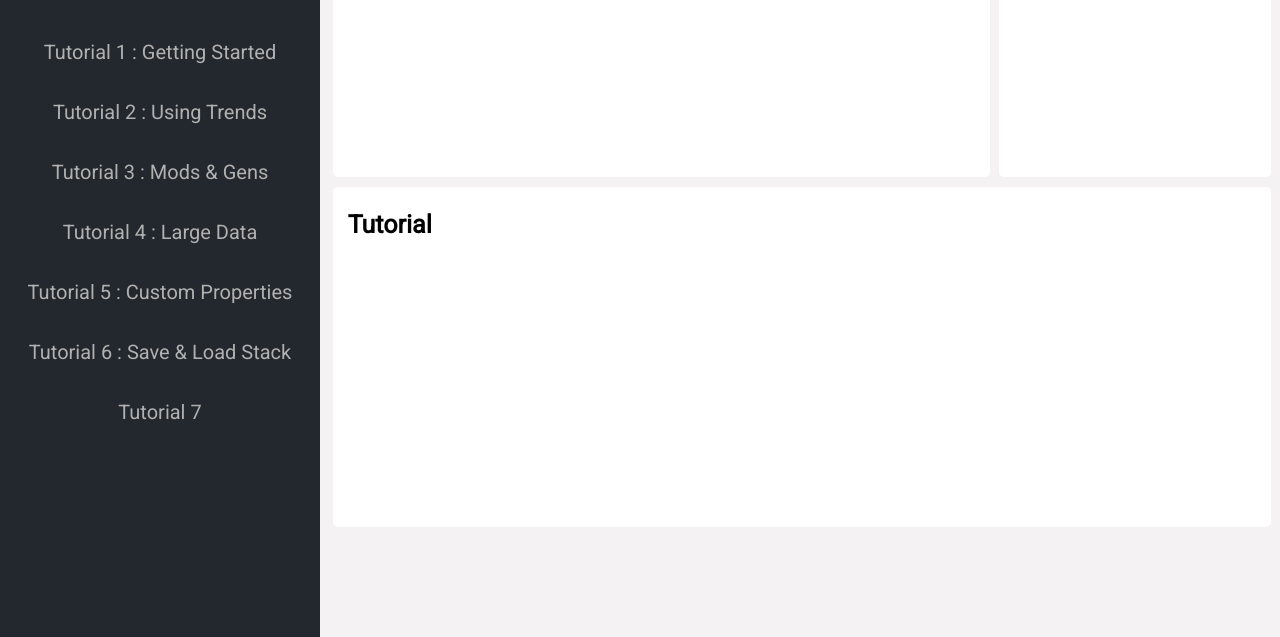
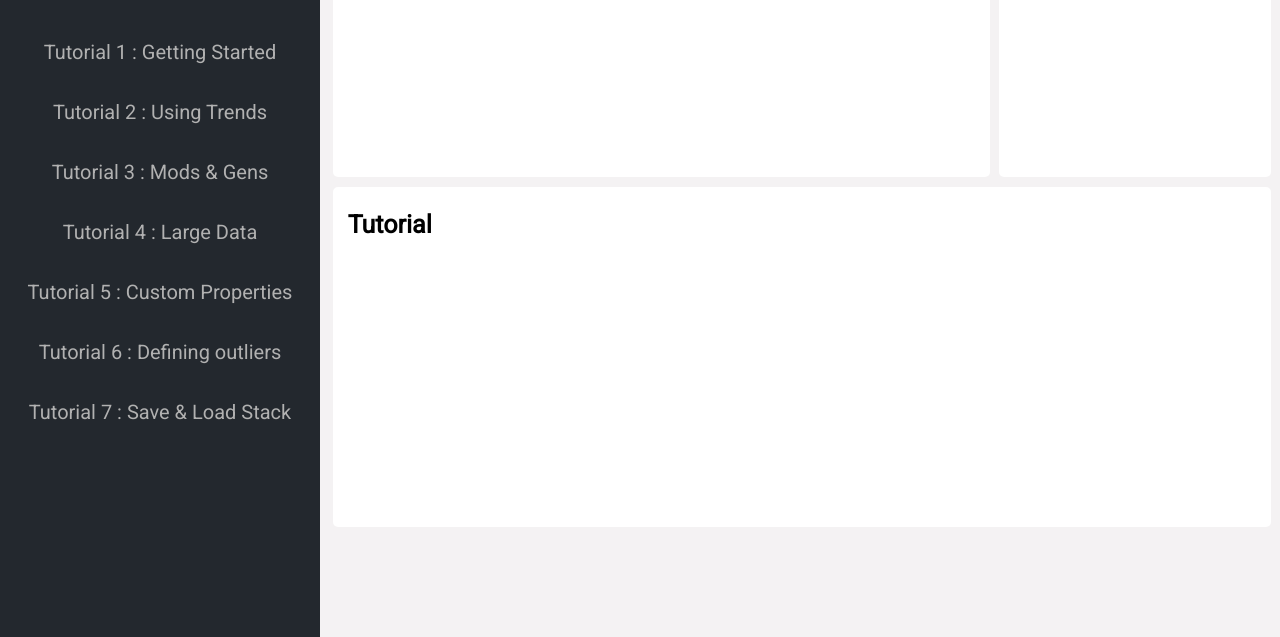
Before and after one commit to fusioncharts/data-generator, a website built with webpack: page src/index.html in a window 1280 px wide. Shown: the part 163-800 px from the top of the page. Built offline with nearby package versions, Linux system fonts and the light colour scheme.

Commit message:
Changed some headers for the tutorials

```diff
--- a/src/index.html
+++ b/src/index.html
@@ -181,10 +181,10 @@
                     <div id="tut5" onClick="driver('tut5')">Tutorial 5 : Custom Properties</div>
                 </li>
                 <li>
-                    <div id="tut6" onClick="driver('tut6')">Tutorial 6 : Save &amp; Load Stack</div>
+                    <div id="tut6" onClick="driver('tut6')">Tutorial 6 : Defining outliers</div>
                 </li>
                 <li>
-                    <div id="tut7" onClick="driver('tut7')">Tutorial 7</div>
+                    <div id="tut7" onClick="driver('tut7')">Tutorial 7 : Save &amp; Load Stack</div>
                 </li>
             </ul>
         </div>
```
Also changed, not shown: src/datagenerator.js (+1 -1 lines).
